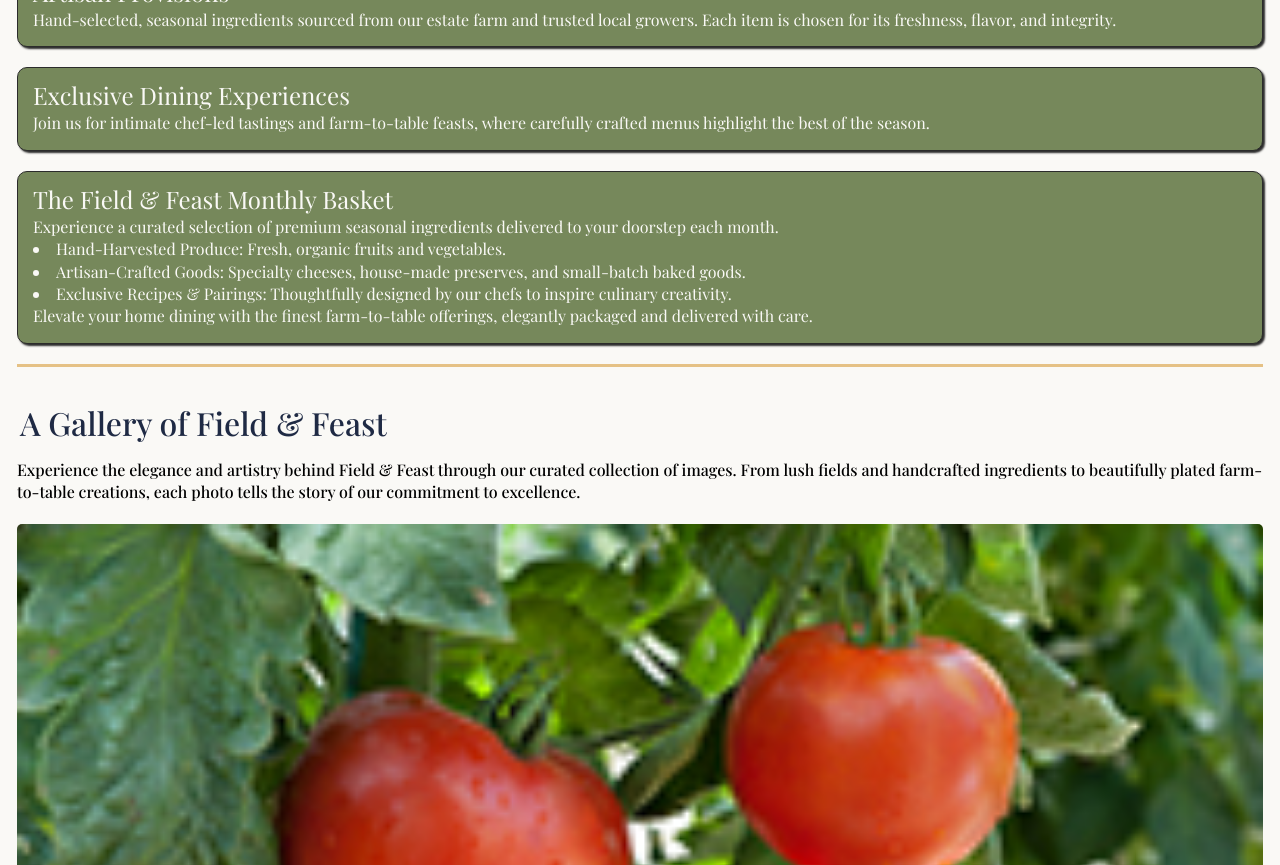
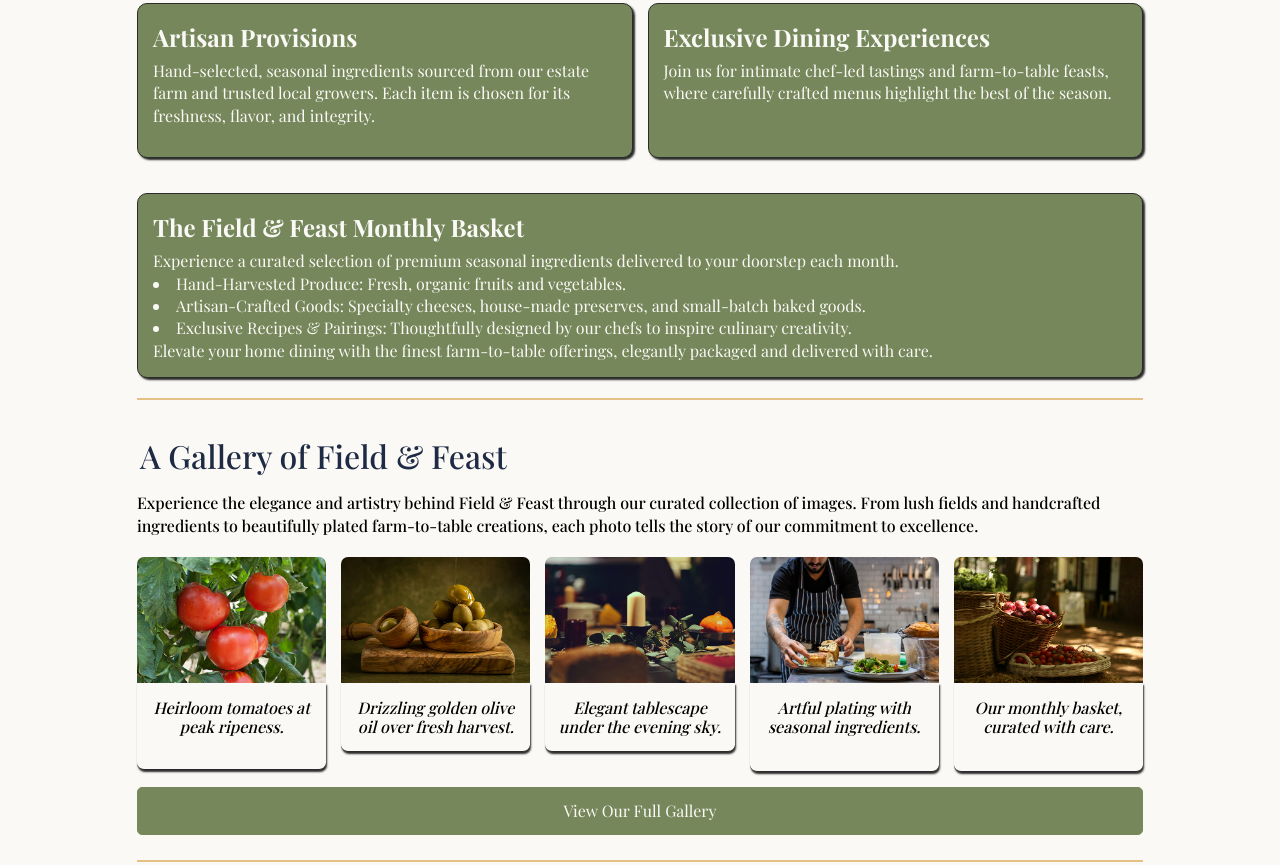
Before and after one commit to Antonio6658/FieldandFeast, a plain HTML site: page index.html in a window 1280 px wide. Shown: the part 830-1695 px from the top of the page. Drawn offline with nearby package versions, Linux system fonts and the light colour scheme; a web font is replaced by a local one.

Commit message:
edited media queries fix images responsiveness

```diff
--- a/index.html
+++ b/index.html
@@ -56,16 +56,26 @@
                     <h2>A Gallery of Field & Feast</h2>
                     <p>Experience the elegance and artistry behind Field & Feast through our curated collection of images. From lush fields and handcrafted ingredients to beautifully plated farm-to-table creations, each photo tells the story of our commitment to excellence.</p>
                     <div class="boximg">
-                        <img src="images/tomatoes-200w.jpg" alt="Heirloom tomatoes at peak ripeness.">
-                        <p>Heirloom tomatoes at peak ripeness.</p>
-                        <img src="images/olive-oil-200w.jpg" alt="Drizzling golden olive oil over fresh harvest.">
-                        <p>Drizzling golden olive oil over fresh harvest.</p>
-                        <img src="images/table-setting-200w.jpg" alt="Elegant tablescape under the evening sky.">
-                        <p>Elegant tablescape under the evening sky.</p>
-                        <img src="images/chef-plating-200w.jpg" alt="Artful plating with seasonal ingredients.">
-                        <p>Artful plating with seasonal ingredients.</p>
-                        <img src="images/basket-200w.jpg" alt="Our monthly basket, curated with care.">
-                        <p>Our monthly basket, curated with care.</p>
+                        <div id="tom">
+                            <img src="images/tomatoes-200w.jpg" sizes="(min-width:320px) 25vw,(min-width:600px) 50vw, (min-width:900px) 75vw,(min-width:1200px) 100vw" srcset="images/tomatoes-200w.jpg 200w,images/tomatoes-300w.jpg 300w, images/tomatoes-600w.jpg 600w" alt="Heirloom tomatoes at peak ripeness.">
+                            <p>Heirloom tomatoes at peak ripeness.</p>
+                        </div>
+                        <div id="oil">
+                            <img src="images/olive-oil-200w.jpg" sizes="(min-width:320px) 25vw,(min-width:600px) 50vw, (min-width:900px) 75vw,(min-width:1200px) 100vw" srcset="images/olive-oil-200w.jpg 200w,images/olive-oil-300w.jpg 300w, images/olive-oil-600w.jpg 600w" alt="Drizzling golden olive oil over fresh harvest.">
+                            <p>Drizzling golden olive oil over fresh harvest.</p>
+                        </div>
+                        <div id="tab">
+                            <img src="images/table-setting-200w.jpg" sizes="(min-width:320px) 25vw,(min-width:600px) 50vw, (min-width:900px) 75vw,(min-width:1200px) 100vw" srcset="images/table-setting-200w.jpg 200w,images/table-setting-300w.jpg 300w, images/table-setting-600w.jpg 600w"  alt="Elegant tablescape under the evening sky.">
+                            <p>Elegant tablescape under the evening sky.</p>
+                        </div>
+                        <div id="chef">
+                            <img src="images/chef-plating-200w.jpg" sizes="(min-width:320px) 25vw,(min-width:600px) 50vw, (min-width:900px) 75vw,(min-width:1200px) 100vw" srcset="images/chef-plating-200w.jpg 200w,images/chef-plating-300w.jpg 300w, images/chef-plating-600w.jpg 600w" alt="Artful plating with seasonal ingredients.">
+                            <p>Artful plating with seasonal ingredients.</p>
+                        </div>
+                        <div id="bask">
+                            <img src="images/basket-200w.jpg" sizes="(min-width:320px) 25vw,(min-width:600px) 50vw, (min-width:900px) 75vw,(min-width:1200px) 100vw" srcset="images/basket-200w.jpg 200w,images/basket-300w.jpg 300w, images/basket-600w.jpg 600w" alt="Our monthly basket, curated with care.">
+                            <p>Our monthly basket, curated with care.</p>
+                        </div>
                     </div>
                     <a href="#gallery">View Our Full Gallery</a>
                 </section>
@@ -74,7 +84,7 @@
         <footer>
                 <p id="address">123 Estate Lane, Wine Country, CA</p>
                 <p id="phone">(555) 123-4567</p>
-                <a href="mailto:hello@fieldandfeast.com" id="mail" alt="mailing address">hello@fieldandfeast.com</a>
+                <a href="mailto:hello@fieldandfeast.com" id="mail">hello@fieldandfeast.com</a>
                 <div id="social">
                     <p><a href="https://www.instagram.com">Instagram</a></p>
                     <p><a href="https://www.facebook.com">Facebook</a></p>
--- a/styles.css
+++ b/styles.css
@@ -109,7 +109,7 @@ header nav {
 nav a{
     text-decoration: none;
     font-family: 'Playfair Display', sans-serif;
-    color: var(--dark-charcoal);
+    color: var(--midnight-blue);
     font-weight: 800;
     font-size: 1.2em;
 }
@@ -125,9 +125,12 @@ header nav > ul{
 
 
 /* main styles */
+
+body{
+    background-color: var(--soft-white);
+}
 main {
     margin: 0 auto;
-    background-color: var(--soft-white);
     padding: 17px;
 }
 /* welcome section styles */
@@ -147,7 +150,7 @@ main {
 }
 
 #welcome{
-    border-bottom: var(--champagne-gold) solid 3px;
+    border-bottom: var(--champagne-gold) solid 2px;
 }
 /* offering section styles  */
 
@@ -160,7 +163,7 @@ main {
 }
 
 #offerings{
-    border-bottom: var(--champagne-gold) solid 3px;
+    border-bottom: var(--champagne-gold) solid 2px;
 }
 
 /* provisions div styles  */
@@ -169,11 +172,12 @@ main {
     border: var(--dark-charcoal) solid 1px;
     border-radius: 10px;
     background-color: var(--olive-green);
-    padding: 15px;
+    padding: 15px 15px 30px 15px;
     margin-bottom: 20px;
 }
 #provisions h3{
     color: var(--soft-white);
+    font-weight: bold;
     font-size: 1.5em;
     padding-bottom: 5px;
 }
@@ -196,6 +200,7 @@ main {
 }
 #experience h3{
     color: var(--soft-white);
+    font-weight: bold;
     font-size: 1.5em;
     padding-bottom: 5px;
 }
@@ -219,6 +224,7 @@ main {
 }
 #monthly h3{
     color: var(--soft-white);
+    font-weight: bold;
     font-size: 1.5em;
     padding-bottom: 5px;
 }
@@ -285,13 +291,13 @@ main {
 }
 
 .boximg img {
-    border-top-left-radius: 5px;
-    border-top-right-radius: 5px;
+    border-top-left-radius: 7px;
+    border-top-right-radius: 7px;
 }
 
 .boximg p{
-    border-bottom-left-radius: 5px;
-    border-bottom-right-radius:  5px;
+    border-bottom-left-radius: 7px;
+    border-bottom-right-radius:  7px;
 }
 
 
@@ -307,7 +313,7 @@ main {
 }
 
 #gallery{
-    border-bottom: var(--champagne-gold) solid 3px;
+    border-bottom: var(--champagne-gold) solid 2px;
     padding-bottom: 25px;
 }
 /* footer styles  */
@@ -358,15 +364,158 @@ footer p{
 /* MEDIA QUERY (medium) */
 @media screen and (min-width: 600px){
 
+    main{
+        margin: 15px;
+    }
+    #welcome p{
+        padding-right: 5px;
+    }
+    #offerings{
+        display: grid;
+        grid-template-columns: 1fr 1fr;
+        gap: 15px;
+    }
+
+    #provisions{
+        grid-column: 1 / 2;
+    }
+    #experience{
+        grid-column: 2 / 3;
+    }
+    #monthly{
+        grid-column: 1 / 3;
+    }
+
+    #monthly h3, #provisions h3, #experience h3{
+        padding-right: 35px;
+        line-height: 1.5;
+    }
+
+
+
+    .boximg p{
+        line-height: 1.2;
+
+    }
+    .boximg{
+        display: grid;
+        grid-template-columns: 1fr 1fr;
+        gap: 15px;
+    }
+
+
+    #tom p{
+        padding-bottom: 33px;
+    }
+
+
+    #tom{
+        grid-column: 1/2;
+    }
+
+    #oil{
+        grid-column: 2/3;
+    }
+
+    #tab{
+        grid-column: 1/2;
+    }
+
+    #chef{
+        grid-column: 2/3;
+    }
+
+    #bask{
+        grid-column: 1/2;
+    }
 
 }
 /* MEDIA QUERY (large) */
 @media screen and (min-width: 900px){
 
+    main{
+        margin: 15px;
+    }
 
+
+
+    #experience h3{
+        padding-right: 80px;
+    }
+
+
+
+    .boximg{
+        display: grid;
+        grid-template-columns: 1fr 1fr 1fr;
+
+    }
+
+    #tom{
+        grid-column: 1/2;
+    }
+
+    #oil{
+        grid-column: 2/3;
+    }
+
+    #tab{
+        grid-column: 3/4;
+    }
+
+    #chef{
+        grid-column: 1/2;
+    }
+
+    #bask{
+        grid-column: 2/3;
+    }
 }
 /* MEDIA QUERY (xl) */
 @media screen and (min-width: 1200px){
 
+    main {
+        margin: 25px 120px 15px 120px;
+    }
 
+
+    header nav > ul{
+    justify-content: space-evenly;
+    gap: 225px;
+    padding: 10px 0;
 }
+
+    .boximg{
+        display: grid;
+        grid-template-columns: 1fr 1fr 1fr 1fr 1fr;
+    }
+
+    #tom{
+        grid-column: 1/2;
+    }
+
+    #oil{
+        grid-column: 2/3;
+    }
+
+    #tab{
+        grid-column: 3/4;
+    }
+
+    #chef{
+        grid-column: 4/5;
+    }
+
+    #bask{
+        grid-column: 5/6;
+    }
+
+
+    #tab p, #oil p{
+        padding: 15px 10px 15px 10px;
+    }
+
+    #chef p, #bask p{
+        padding: 15px 10px 35px 10px;
+    }
+}
```
